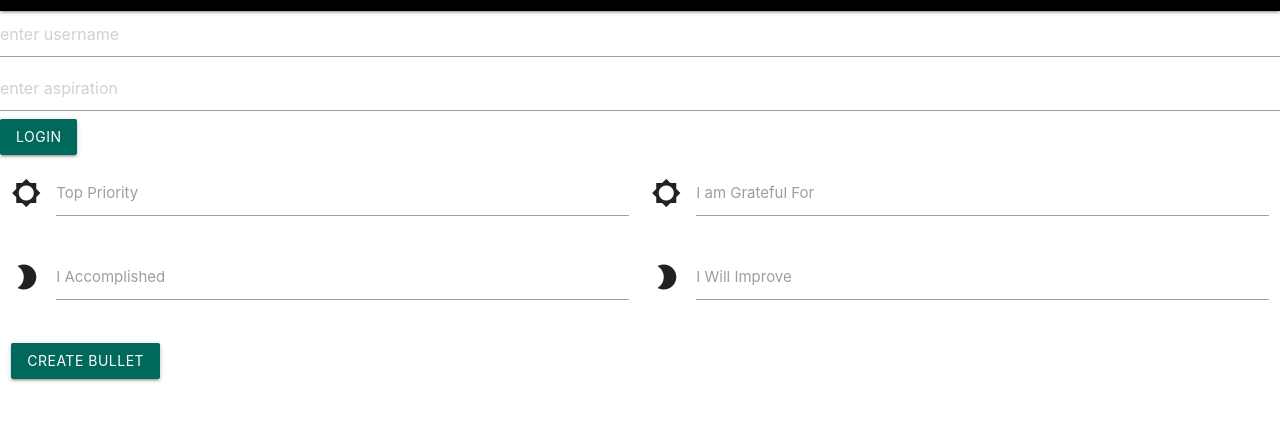
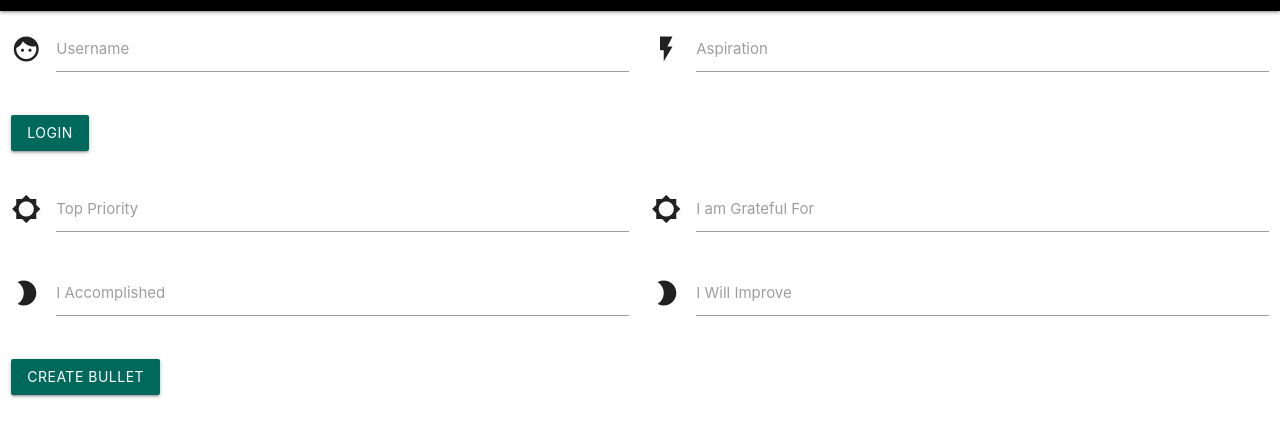
Before and after one commit to Micaonthego/bullet-frontend, a plain HTML site: page index.html in a window 1280 px wide. Shown: the part 53-490 px from the top of the page. Drawn offline with nearby package versions, Linux system fonts and the light colour scheme; no server answers.

Commit message:
final style changes done

```diff
--- a/index.html
+++ b/index.html
@@ -20,14 +20,28 @@
             <a href="#" class="brand-logo">BULLET.</a>
         </div>
     </nav>
+    <div class="row">
+        <form id='username-form' class="col s12">
+            <div class="row">
+                <div class="input-field col s6">
+                    <i class="material-icons prefix">face</i>
+                    <input id='username-input' type="text">
+                    <label for="icon_face">Username</label>
+                </div>
+                <div class="input-field col s6">
+                    <i class="material-icons prefix">flash_on</i>
+                    <input id='user-aspire' type="text">
+                    <label for="icon_flash_on">Aspiration</label>
+                </div>
+            </div>
+            <button id='username' class="btn waves-effect waves-light teal darken-3" type="submit" name="action">Login<i
+                    class="material-icons"></i>
+            </button>
+    </div>
 
-    <form id='username-form'>
-        <input id='username-input' type="text" name='username' placeholder='enter username'>
-        <input id='user-aspire' type="text" name='aspiration' placeholder='enter aspiration'>
-        <button id='username' class="btn waves-effect waves-light teal darken-3" type="submit" name="action">Login<i
-                class="material-icons"></i>
-        </button>
     </form>
+
+
 
 
     <div class="row">
```
